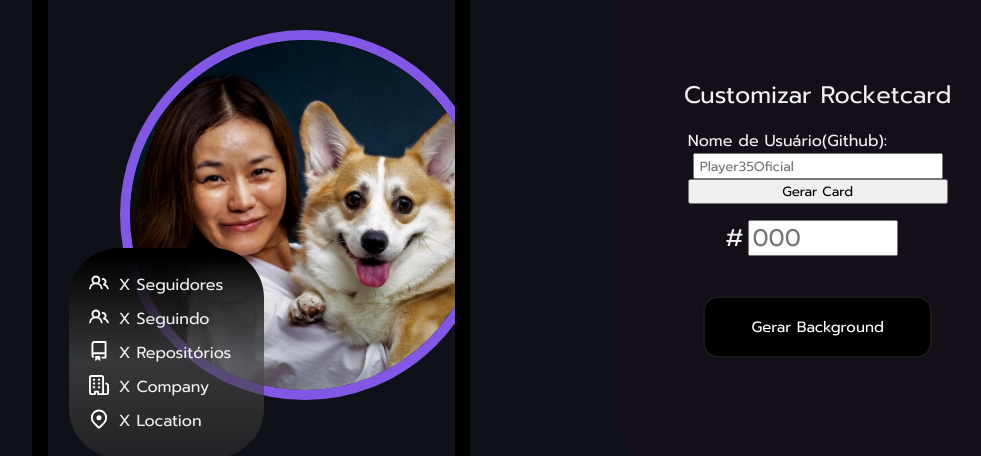
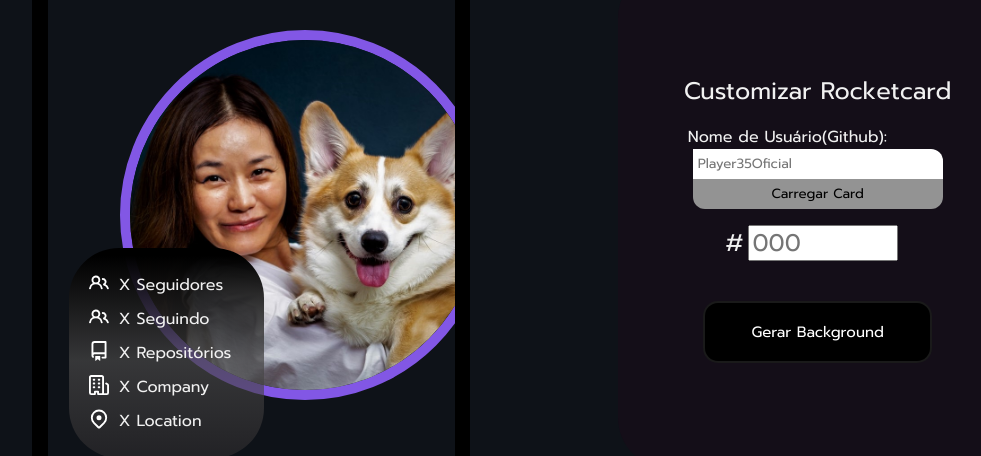
Before and after one commit to Player35Oficial/Desafio-Rocketcard, a plain HTML site: page index.html in a window 1280 px wide. Shown: the part 129-585 px from the top of the page, without its empty margins (115-1096 px from the left). Drawn offline with Linux system fonts and the light colour scheme.

Commit message:
search user and button stylized

```diff
--- a/index.html
+++ b/index.html
@@ -84,7 +84,7 @@
         <div class="user-link-container">
             <label for="user-link" id="user-link-label">Nome de Usuário(Github):
                 <input type="text" id="user-link" placeholder="Player35Oficial">
-                <button onclick="getApiGithub()" id="user-link-btn">Gerar Card</button>
+                <button onclick="getApiGithub()" id="user-link-btn">Carregar Card</button>
             </label>
         </div>
 
--- a/style.css
+++ b/style.css
@@ -71,15 +71,30 @@ body {
     flex-direction: column;
 }
 #user-link {
-    height: 26px;
+    height: 30px;
     width: 250px;
     align-self: center;
     padding-left: 5px;
+    border-style: none;
+    border-radius: 0 12px 0 0;
 }
 #user-link:focus {
     appearance: none;
     border-style: none;
     outline: ridge;
+}
+#user-link-btn {
+    display: flex;
+    align-self: center;
+    justify-content: center;
+    width: 250px;
+    border-style: none;
+    height: 30px;
+    align-items: center;
+    border-radius: 0 0 12px 12px;
+    cursor: pointer;
+    background-color: #939393;
+    transition: background-color 0.2s ease;
 }
 
 #colorText {
```
